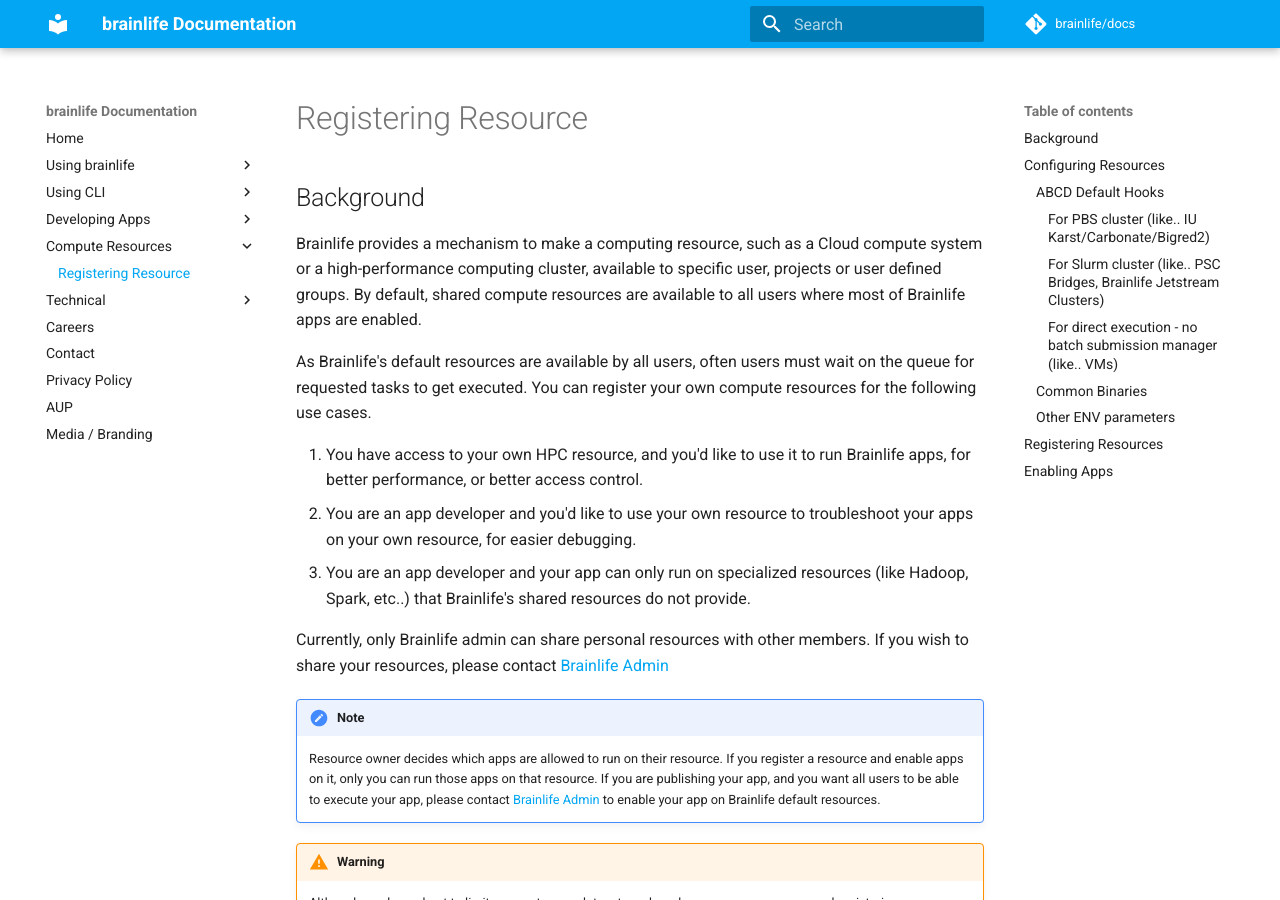
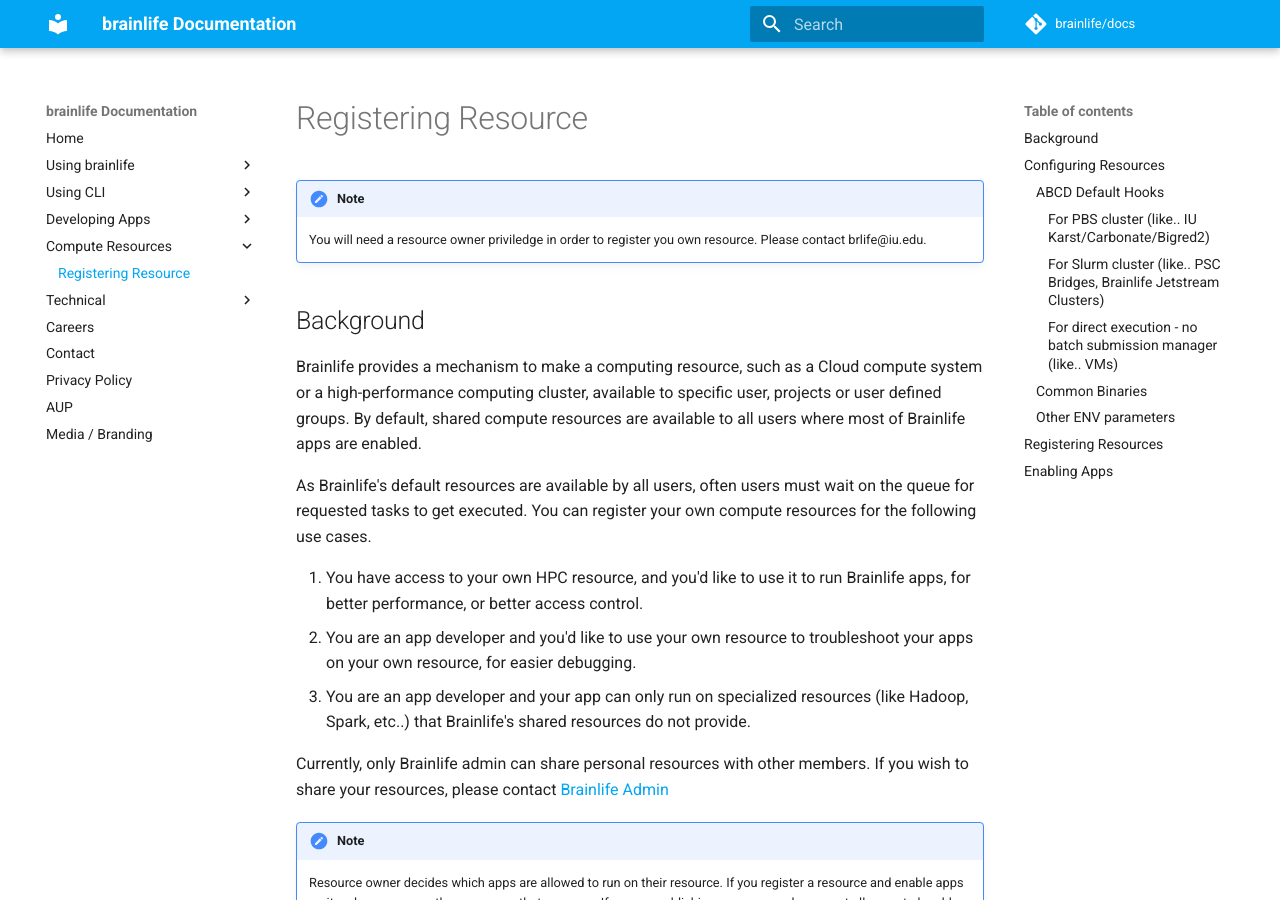
Before and after one commit to brainlife/docs, an MkDocs documentation site: the page built from docs/resources/register.md, in a window 1280 px wide and 900 px high. Built offline with MkDocs 1.6.1 and Material for MkDocs 9.7.7, drawn with Linux system fonts in a browser that asks for light colours; comment, search, counter and statistics services are not loaded.

Commit message:
added a note about needing a resource owner priviledge

```diff
--- a/docs/resources/register.md
+++ b/docs/resources/register.md
@@ -1,3 +1,5 @@
+!!! note
+    You will need a resource owner priviledge in order to register you own resource. Please contact brlife@iu.edu.
 
 ## Background
 
```
